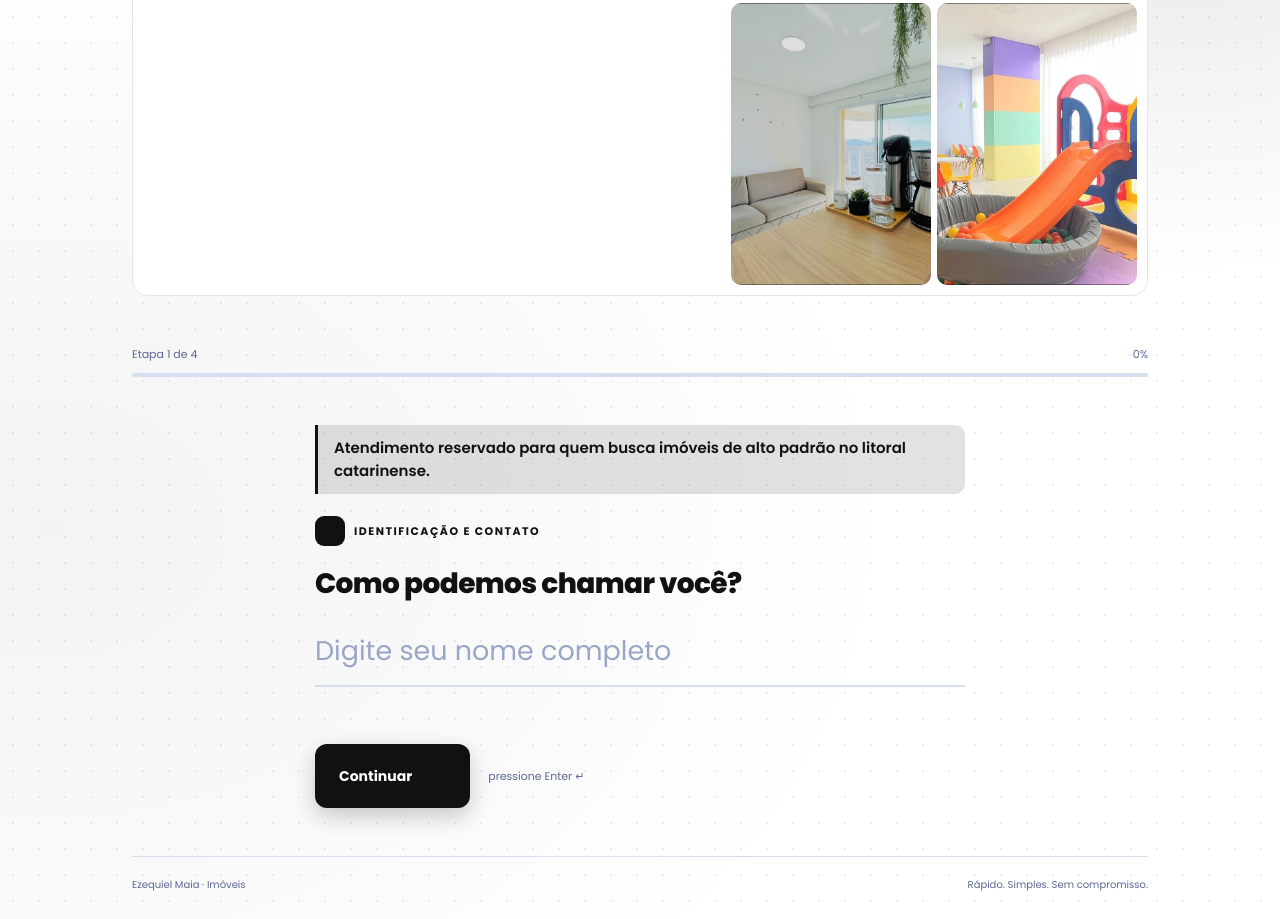
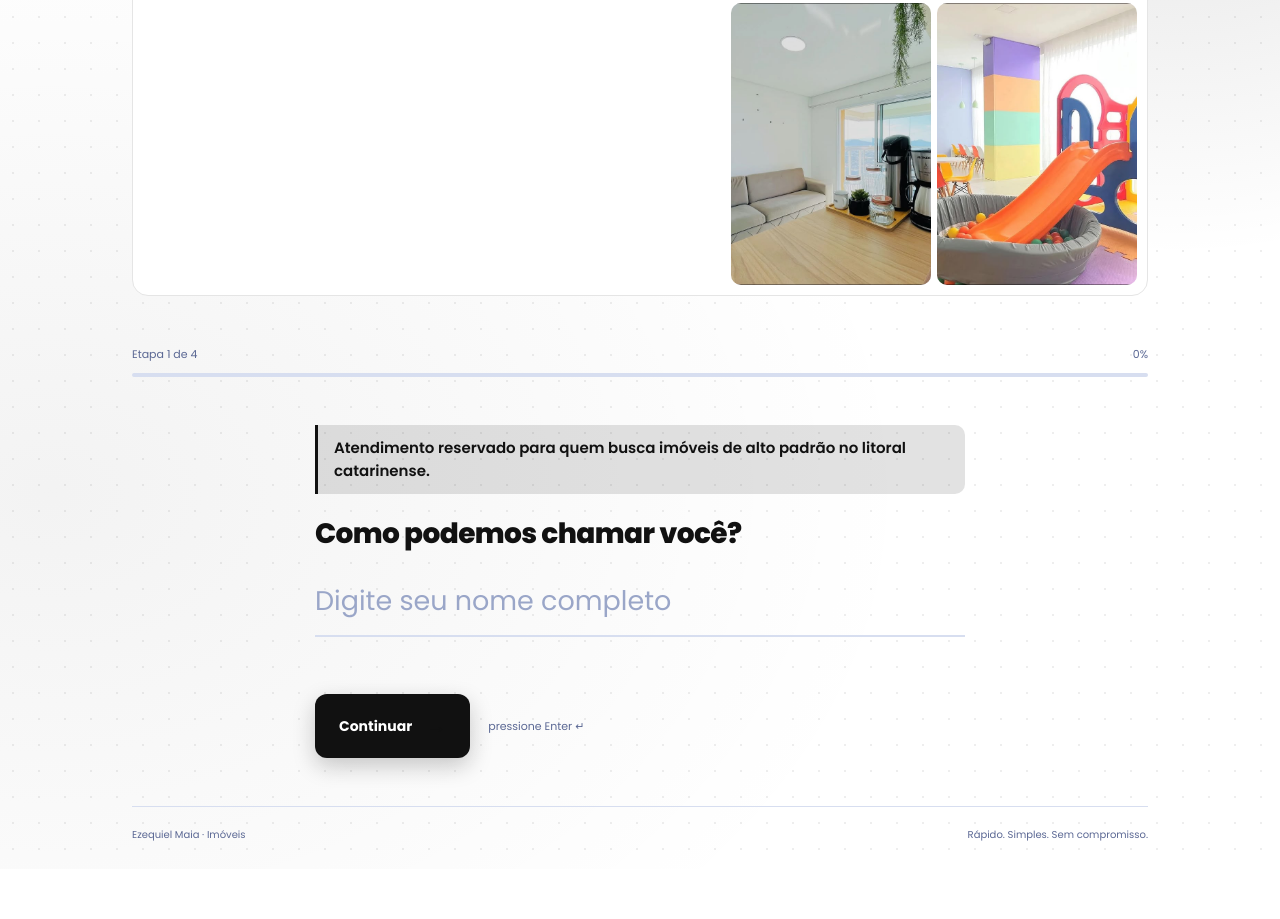
Before and after one commit to Trafseg/ezequiel-venice-1106, a plain HTML site: page index.html in a window 1280 px wide. Shown: the part 386-1305 px from the top of the page. After the commit the page ends 1255 px from the top, so only its background shows below. Drawn offline with Linux system fonts and the light colour scheme.

Commit message:
Atualização via Central Trafficfy

```diff
--- a/index.html
+++ b/index.html
@@ -214,7 +214,7 @@ function render(){
  document.getElementById('restart').onclick=()=>{for(const key of Object.keys(answers))delete answers[key];leadId=novoLeadId();step=0;render();};
  }else{
  const q=list[step];
- main.innerHTML=`<section class="screen"><p class="mini-headline">Atendimento reservado para quem busca imóveis de alto padrão no litoral catarinense.</p><div class="step-label"><b>${step+1}</b>${q.group}</div><h2 id="questionTitle" tabindex="-1">${q.title}</h2>${q.desc?`<p class="desc" id="description">${q.desc}</p>`:''}<form id="questionForm" novalidate>${q.options?`<div class="options" role="radiogroup" aria-labelledby="questionTitle">${q.options.map((option,i)=>`<button type="button" class="option" role="radio" aria-checked="${answers[q.id]===option}" data-index="${i}" tabindex="${answers[q.id]===option||(!answers[q.id]&&i===0)?0:-1}"><span class="key" aria-hidden="true">${String.fromCharCode(65+i)}</span><span>${option}</span><span class="check" aria-hidden="true">✓</span></button>`).join('')}</div>`:`<input class="field" id="answer" aria-label="${q.label}" aria-describedby="description error" type="${q.type||'text'}" ${q.type==='tel'?'inputmode="tel"':''} autocomplete="${q.autocomplete}" maxlength="${q.type==='tel'?20:140}" placeholder="${q.placeholder}" value="${esc(answers[q.id])}" required>`}<p class="error" id="error" role="alert"></p><div class="actions"><button class="primary" type="submit">${step===list.length-1?'Concluir':'Continuar'} <span class="arrow" aria-hidden="true">→</span></button><span class="hint">pressione Enter ↵${q.options?' · ou escolha uma letra':''}</span></div></form></section>`;
+ main.innerHTML=`<section class="screen"><p class="mini-headline">Atendimento reservado para quem busca imóveis de alto padrão no litoral catarinense.</p><h2 id="questionTitle" tabindex="-1">${q.title}</h2>${q.desc?`<p class="desc" id="description">${q.desc}</p>`:''}<form id="questionForm" novalidate>${q.options?`<div class="options" role="radiogroup" aria-labelledby="questionTitle">${q.options.map((option,i)=>`<button type="button" class="option" role="radio" aria-checked="${answers[q.id]===option}" data-index="${i}" tabindex="${answers[q.id]===option||(!answers[q.id]&&i===0)?0:-1}"><span class="key" aria-hidden="true">${String.fromCharCode(65+i)}</span><span>${option}</span><span class="check" aria-hidden="true">✓</span></button>`).join('')}</div>`:`<input class="field" id="answer" aria-label="${q.label}" aria-describedby="description error" type="${q.type||'text'}" ${q.type==='tel'?'inputmode="tel"':''} autocomplete="${q.autocomplete}" maxlength="${q.type==='tel'?20:140}" placeholder="${q.placeholder}" value="${esc(answers[q.id])}" required>`}<p class="error" id="error" role="alert"></p><div class="actions"><button class="primary" type="submit">${step===list.length-1?'Concluir':'Continuar'} <span class="arrow" aria-hidden="true">→</span></button><span class="hint">pressione Enter ↵${q.options?' · ou escolha uma letra':''}</span></div></form></section>`;
  if(q.options){main.querySelectorAll('.option').forEach(button=>button.onclick=()=>selectOption(Number(button.dataset.index)));}
  else{const input=document.getElementById('answer');input.addEventListener('input',()=>{answers[q.id]=input.value;input.removeAttribute('aria-invalid');document.getElementById('error').textContent='';});if(q.type==='tel')input.addEventListener('input',()=>{let digits=input.value.replace(/\D/g,'');if(digits.startsWith('55')&&digits.length>11)digits=digits.slice(2);digits=digits.slice(0,11);input.value=digits.length>2?'('+digits.slice(0,2)+') '+digits.slice(2,digits.length>10?7:6)+(digits.length>6?'-'+digits.slice(digits.length>10?7:6):''):digits;answers[q.id]=input.value;});}
  document.getElementById('questionForm').onsubmit=event=>{event.preventDefault();advance();};
```
